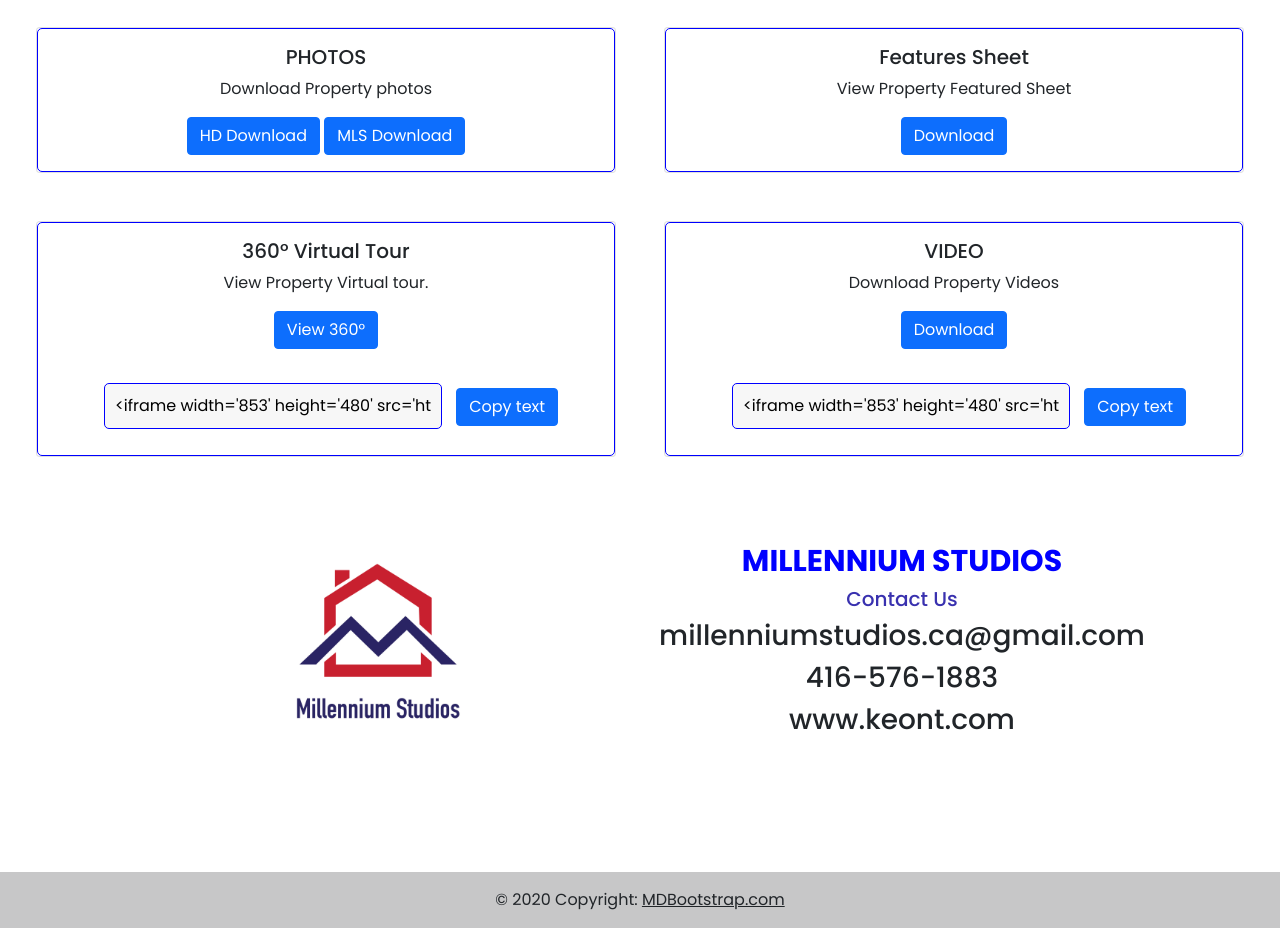
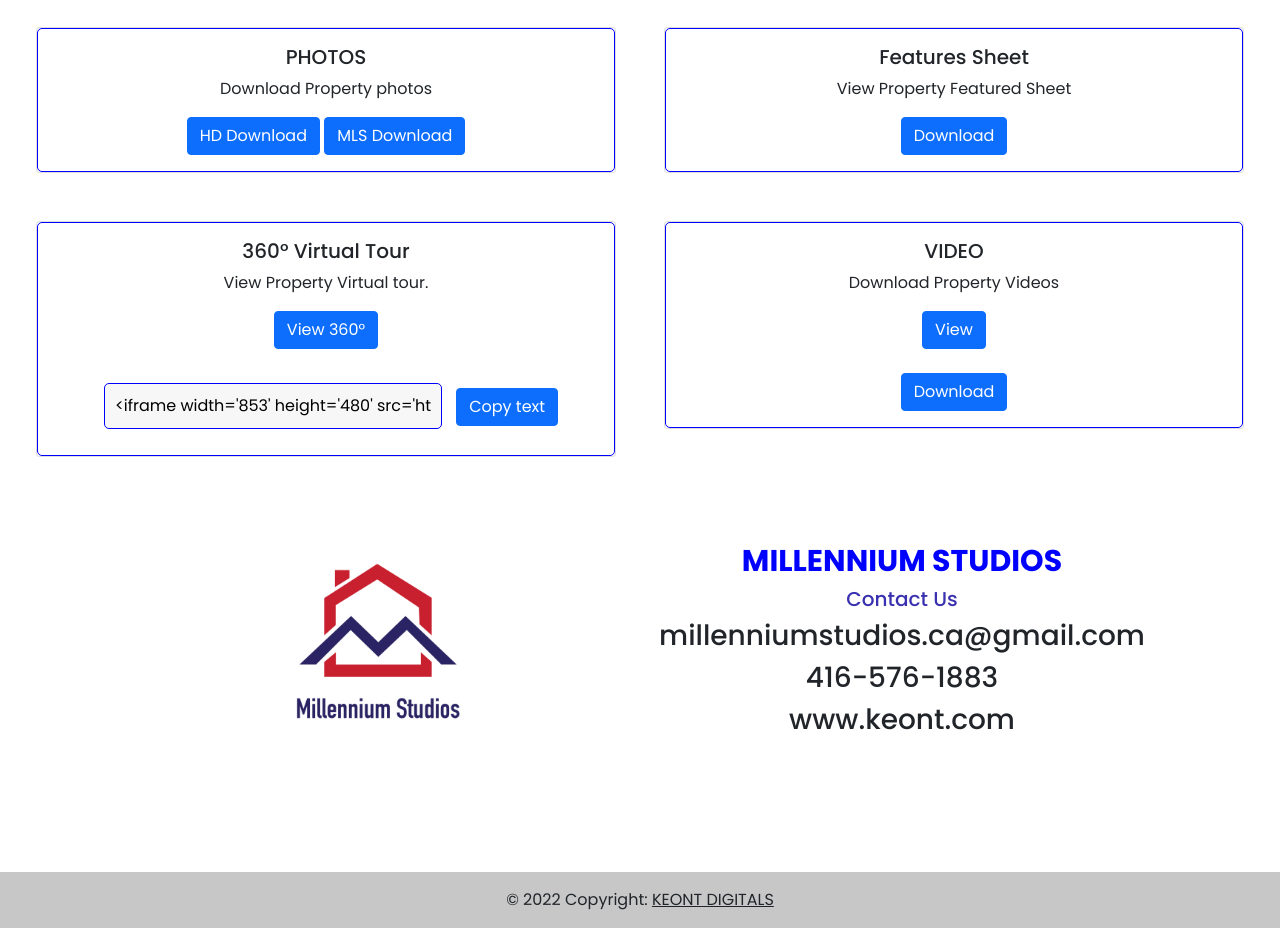
Before and after one commit to LohithAmal/test-4, a plain HTML site: page index.html in a window 1280 px wide. Shown: the part 821-1749 px from the top of the page. Drawn offline with nearby package versions, Linux system fonts and the light colour scheme.

Commit message:
refractor

```diff
--- a/index.html
+++ b/index.html
@@ -97,19 +97,14 @@
           <div class="card-body br">
             <h5 class="card-title">VIDEO</h5>
             <p class="card-text">Download Property Videos</p>
-            <a href="./img/919 Hannah AVE.mp4" class="btn btn-primary">Download</a
-            ><br /><br />
-            <input
-              class="input"
-              type="text"
-              value="<iframe width='853' height='480' src='https://my.matterport.com/show/?m=1ogs2W7qoPp' frameborder='0' allowfullscreen allow='xr-spatial-tracking'></iframe>"
-              id="myInput"
-            />
+            <a href="./img/919 Hannah AVE.mp4" class="btn btn-primary" target="__blank">View</a
+              ><br /><br />
+            <a href="./img/919 Hannah AVE.rar" class="btn btn-primary">Download</a
+            >
+
 
             <!-- The button used to copy the text -->
-            <button class="btn btn-primary" onclick="myFunction()">
-              Copy text
-            </button>
+
           </div>
         </div>
       </div>
@@ -138,8 +133,8 @@
     <footer class="bg-light text-center text-lg-start">
       <!-- Copyright -->
       <div class="text-center p-3" style="background-color: rgba(0, 0, 0, 0.2);">
-        © 2020 Copyright:
-        <a class="text-dark" href="https://mdbootstrap.com/">MDBootstrap.com</a>
+        © 2022 Copyright:
+        <a class="text-dark" href="www.keont.com">KEONT DIGITALS</a>
       </div>
       <!-- Copyright -->
     </footer>
```
Also changed, not shown: 1 other file.
